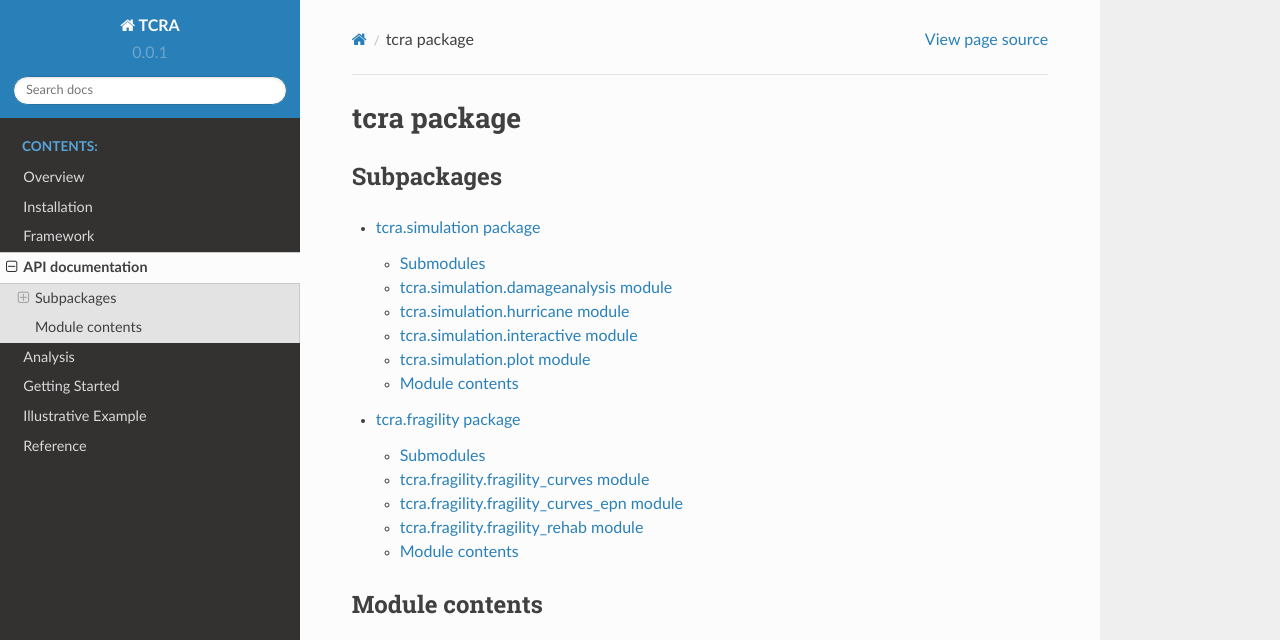
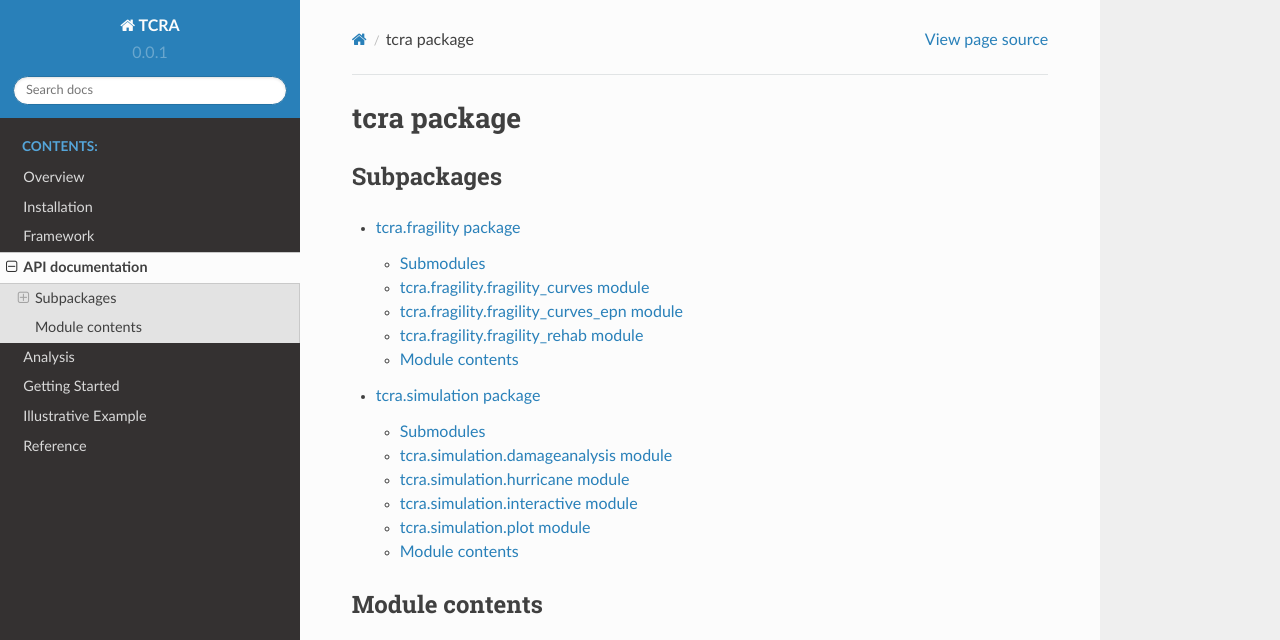
Before and after one commit to Swaran66/TCRA-Swaran, a Sphinx documentation site: the page built from docs/source/apidocs/tcra.rst, in a window 1280 px wide, cut to the strip 0-640 px from the top of the page. Built offline with Sphinx 7.4.7 and the Read the Docs theme 2.0.0, drawn with Linux system fonts in a browser that asks for light colours; pages that are not in the unit, such as notebooks, are missing from menus.

```diff
--- a/docs/source/apidocs/tcra.rst
+++ b/docs/source/apidocs/tcra.rst
@@ -5,9 +5,8 @@ Subpackages
 -----------
 
 .. toctree::
-
+    tcra.fragility
     tcra.simulation
-    tcra.fragility
 
 Module contents
 ---------------
```
